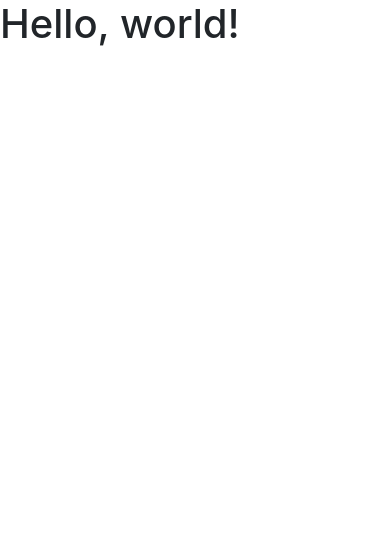
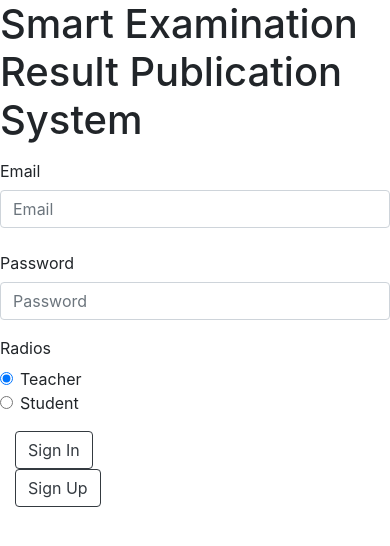
Before and after one commit to soykothosen/Front-end-of-Smart-Examination-Result-Publication, a Node server app: page / in a window 390 px wide. Shown: the top 546 px of the page. Run offline with Node 20, Linux system fonts and the light colour scheme.

Commit message:
UI Of login page is done

```diff
--- a/views/login.ejs
+++ b/views/login.ejs
@@ -8,10 +8,62 @@
     <!-- Bootstrap CSS -->
     <link rel="stylesheet" href="https://stackpath.bootstrapcdn.com/bootstrap/4.3.1/css/bootstrap.min.css" integrity="sha384-ggOyR0iXCbMQv3Xipma34MD+dH/1fQ784/j6cY/iJTQUOhcWr7x9JvoRxT2MZw1T" crossorigin="anonymous">
 
-    <title>Hello, world!</title>
+    <title>Login | Smart Examination Result Publication System</title>
   </head>
   <body>
-    <h1>Hello, world!</h1>
+    <h1>Smart Examination Result Publication System</h1>
+
+    <form>
+  <div class="form-group row">
+    <label for="inputEmail3" class="col-sm-2 col-form-label">Email</label>
+    <div class="col-sm-10">
+      <input type="email" class="form-control" id="inputEmail3" placeholder="Email">
+    </div>
+  </div>
+  <div class="form-group row">
+    <label for="inputPassword3" class="col-sm-2 col-form-label">Password</label>
+    <div class="col-sm-10">
+      <input type="password" class="form-control" id="inputPassword3" placeholder="Password">
+    </div>
+  </div>
+  <fieldset class="form-group">
+    <div class="row">
+      <legend class="col-form-label col-sm-2 pt-0">Radios</legend>
+      <div class="col-sm-10">
+        <div class="form-check">
+          <input class="form-check-input" type="radio" name="gridRadios" id="gridRadios1" value="option1" checked>
+          <label class="form-check-label" for="gridRadios1">
+            Teacher
+          </label>
+        </div>
+        <div class="form-check">
+          <input class="form-check-input" type="radio" name="gridRadios" id="gridRadios2" value="option2">
+          <label class="form-check-label" for="gridRadios2">
+            Student
+          </label>
+        </div>
+      </div>
+    </div>
+  </fieldset>
+
+  <div class="container">
+  <div class="row">
+    <div class="col-sm">
+      <a role="button" class="btn btn-outline-dark" href="/profile">Sign In</a>
+    </div>
+    <div class="col-sm">
+     <a role="button" class="btn btn-outline-dark" href="/signup">Sign Up</a>
+    </div>
+
+  </div>
+</div>
+
+</form>
+
+
+
+
+
 
     <!-- Optional JavaScript -->
     <!-- jQuery first, then Popper.js, then Bootstrap JS -->
```
